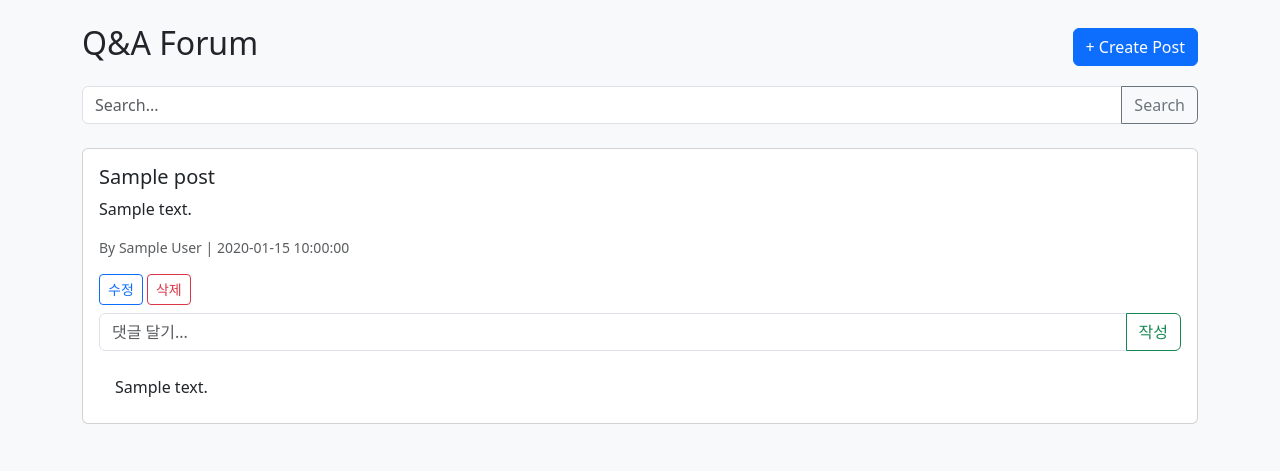
After one commit to davidko0616/web_programming_project, a Flask app: template templates/qna.html in a window 1280 px wide. The commit adds this page. Shown: the top 471 px of the page. Run offline with Flask 3, Linux system fonts and the light colour scheme; the template is opened without the code that fills it: most values are stand-ins (such as "Sample title", 1, 10 or a date in 2020).

Commit message:
pycharm movement

```diff
--- /dev/null
+++ b/app.py
@@ -0,0 +1,88 @@
+from flask import Flask, render_template, request, redirect, url_for
+from datetime import datetime
+
+app = Flask(__name__)
+
+# 게시판 데이터를 메모리에 저장 (임시)
+posts = []
+post_id_counter = 1
+
+# 🔹 홈 페이지
+@app.route('/')
+def home():
+    return render_template('Home Page.html')
+
+# 🔹 소개 페이지
+@app.route('/intro')
+def intro():
+    return render_template('intro.html')
+
+# 🔹 신청 폼 페이지
+@app.route('/form')
+def form():
+    return render_template('form.html')
+
+# 🔹 Q&A 목록 페이지 (검색 포함)
+@app.route('/qna')
+def qna():
+    query = request.args.get("q", "")
+    filtered_posts = [p for p in posts if query.lower() in p['title'].lower() or query.lower() in p['content'].lower()]
+    return render_template('qna.html', posts=filtered_posts, query=query)
+
+# 🔹 글쓰기 페이지
+@app.route('/qna/write', methods=['GET', 'POST'])
+def qna_write():
+    global post_id_counter
+    if request.method == 'POST':
+        name = request.form['name']
+        title = request.form['title']
+        content = request.form['content']
+        created_at = datetime.now().strftime('%Y-%m-%d %H:%M:%S')
+        post = {
+            'id': post_id_counter,
+            'name': name,
+            'title': title,
+            'content': content,
+            'created_at': created_at,
+            'comments': []
+        }
+        posts.append(post)
+        post_id_counter += 1
+        return redirect(url_for('qna'))
+    return render_template('qna-write.html')
+
+# 🔹 게시글 수정 페이지
+@app.route('/qna/edit/<int:post_id>', methods=['GET', 'POST'])
+def edit(post_id):
+    post = next((p for p in posts if p['id'] == post_id), None)
+    if not post:
+        return 'Post not found', 404
+
+    if request.method == 'POST':
+        post['title'] = request.form['title']
+        post['content'] = request.form['content']
+        post['name'] = request.form.get('name', post['name'])
+        return redirect(url_for('qna'))
+
+    return render_template('edit.html', post=post)
+
+# 🔹 게시글 삭제
+@app.route('/qna/delete/<int:post_id>', methods=['POST'])
+def delete(post_id):
+    global posts
+    posts = [p for p in posts if p['id'] != post_id]
+    return redirect(url_for('qna'))
+
+# 🔹 댓글 추가
+@app.route('/qna/comment/<int:post_id>', methods=['POST'])
+def comment(post_id):
+    post = next((p for p in posts if p['id'] == post_id), None)
+    if not post:
+        return "Post not found", 404
+    comment = request.form['comment']
+    post['comments'].append(comment)
+    return redirect(url_for('qna'))
+
+# 🔹 앱 실행
+if __name__ == '__main__':
+    app.run(debug=True)
--- a/form.html
+++ b/templates/form.html
@@ -2,12 +2,12 @@
 <html>
     <head>
         <title>YMK Application Form</title>
-        <link href="form.css" rel="stylesheet" />
+        <link href="../static/form.css" rel="stylesheet" />
         <meta name="viewport" content="width=device-width, initial-scale=1.0">
     </head>
     <body>
         <form id="ymk-form" onsubmit="submitForm(event)" >
-            <img src="YMK 로고.png" alt="YMK Logo" class="form-header-image" />
+            <img src="../YMK%20로고.png" alt="YMK Logo" class="form-header-image" />
             <div class="intro">
                 <p>💙새내기 YMK, 환영해요💙</p>
                 <br>
@@ -118,6 +118,6 @@
         <div id="success-message" style="display:none; color:green;">
             Form submitted successfully!
         </div>
-        <script src="Home page.js" type="text/javascript"></script>
+        <script src="../Home%20page.js" type="text/javascript"></script>
     </body>
 </html>
--- /dev/null
+++ b/templates/qna.html
@@ -0,0 +1,53 @@
+<!DOCTYPE html>
+<html lang="ko">
+<head>
+  <meta charset="UTF-8">
+  <title>Q&A Forum</title>
+  <link href="https://cdn.jsdelivr.net/npm/bootstrap@5.3.0/dist/css/bootstrap.min.css" rel="stylesheet">
+</head>
+<body class="bg-light">
+
+<div class="container py-4">
+  <div class="d-flex justify-content-between align-items-center mb-3">
+    <h2>Q&A Forum</h2>
+    <a href="{{ url_for('write') }}" class="btn btn-primary">+ Create Post</a>
+  </div>
+
+  <form method="GET" action="{{ url_for('index') }}" class="input-group mb-4">
+    <input type="text" name="q" value="{{ query }}" class="form-control" placeholder="Search...">
+    <button type="submit" class="btn btn-outline-secondary">Search</button>
+  </form>
+
+  {% for post in posts %}
+  <div class="card mb-4">
+    <div class="card-body">
+      <h5 class="card-title">{{ post.title }}</h5>
+      <p class="card-text">{{ post.body }}</p>
+      <p class="text-muted small">By {{ post.author }} | {{ post.timestamp }}</p>
+
+      <div class="mb-2">
+        <a href="{{ url_for('edit', post_id=post.id) }}" class="btn btn-sm btn-outline-primary">수정</a>
+        <form method="POST" action="{{ url_for('delete', post_id=post.id) }}" style="display:inline;">
+          <button type="submit" class="btn btn-sm btn-outline-danger">삭제</button>
+        </form>
+      </div>
+
+      <form method="POST" action="{{ url_for('comment', post_id=post.id) }}" class="input-group mt-2">
+        <input type="text" name="comment" class="form-control" placeholder="댓글 달기...">
+        <button type="submit" class="btn btn-outline-success">작성</button>
+      </form>
+
+      {% if post.comments %}
+      <ul class="list-group list-group-flush mt-3">
+        {% for comment in post.comments %}
+          <li class="list-group-item">{{ comment }}</li>
+        {% endfor %}
+      </ul>
+      {% endif %}
+    </div>
+  </div>
+  {% endfor %}
+</div>
+
+</body>
+</html>
```
Also changed, not shown: qna-write.html (deleted, +0 -110 lines), qna.html (deleted, +0 -18 lines), templates/Home Page.html (renamed from Home Page.html, +11 -11 lines), templates/edit.html (added, +29 -0 lines), templates/intro.html (renamed from intro.html, +7 -7 lines), templates/qna-write.html (added, +29 -0 lines), static/Home page.js (renamed from Home page.js), static/Style.css (renamed from Style.css), static/form.css (renamed from form.css), static/qna.css (renamed from qna.css), static/qna.js (renamed from qna.js).
